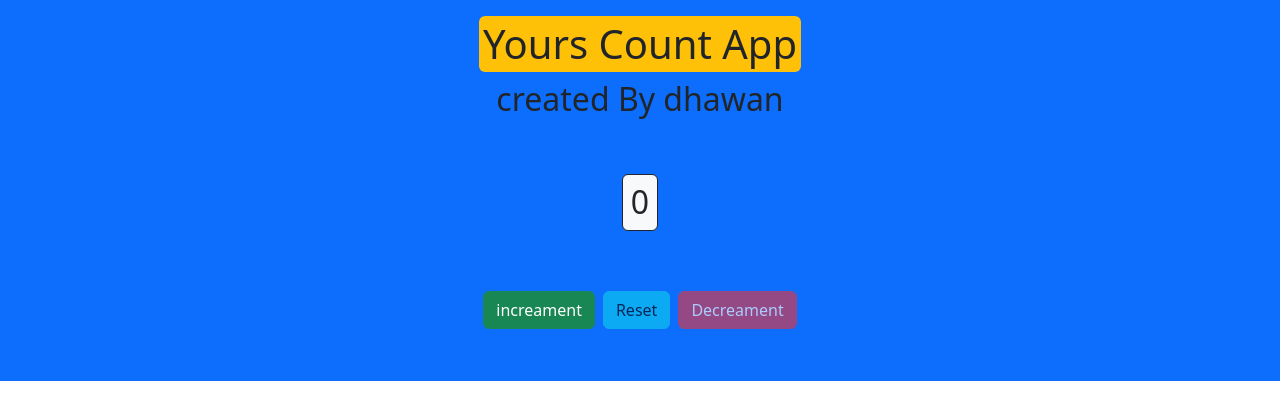
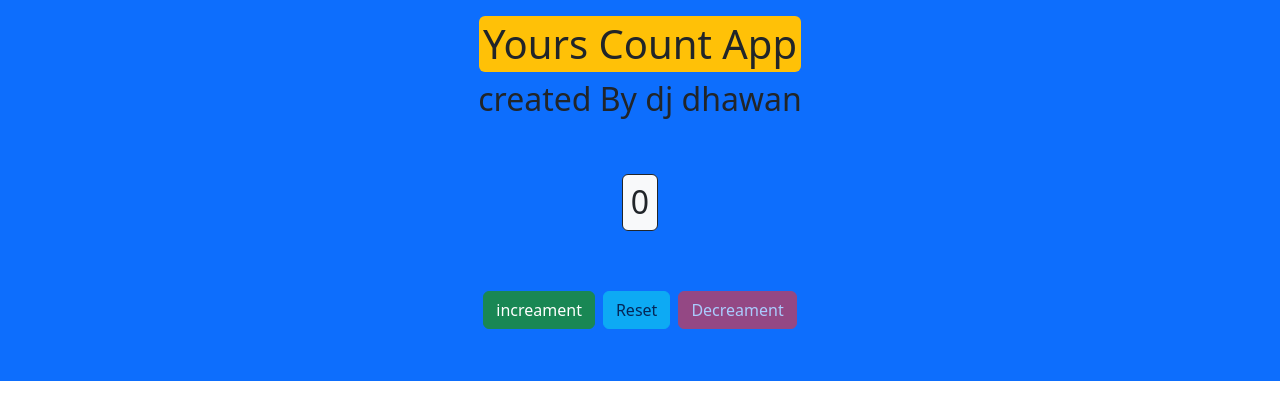
Before and after one commit to Dhawan00/CounterApp1, a React (Vite) app: page / in a window 1280 px wide. Shown: the top 420 px of the page. Built offline with nearby package versions, Linux system fonts and the light colour scheme.

Commit message:
adding dj to h2

```diff
--- a/src/App.tsx
+++ b/src/App.tsx
@@ -21,7 +21,7 @@ function App() {
         <h1 className=" d-inline-block rounded p-1 mt-3  bg-warning">
           Yours Count App{" "}
         </h1>
-        <h2>created By dhawan</h2>
+        <h2>created By dj dhawan</h2>
       </div>
 
       <div className="text-center mt-5">
```
